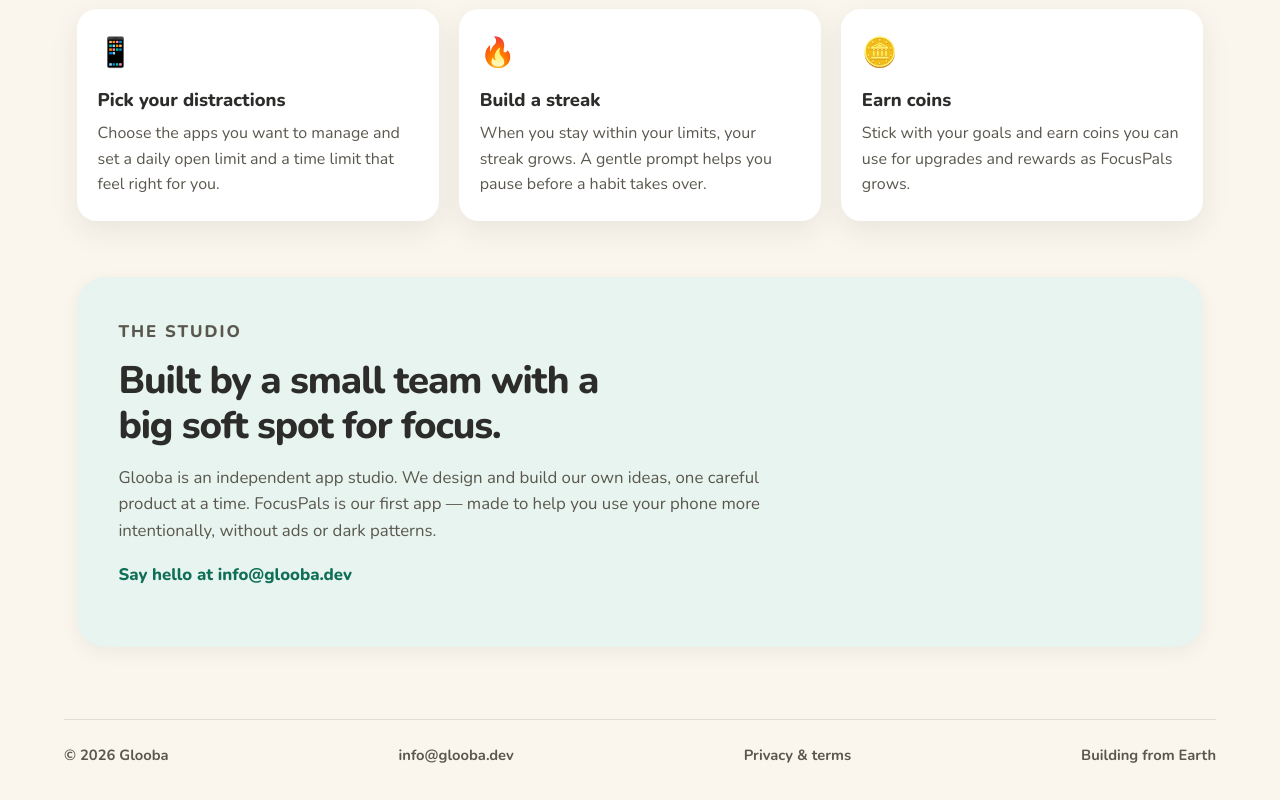
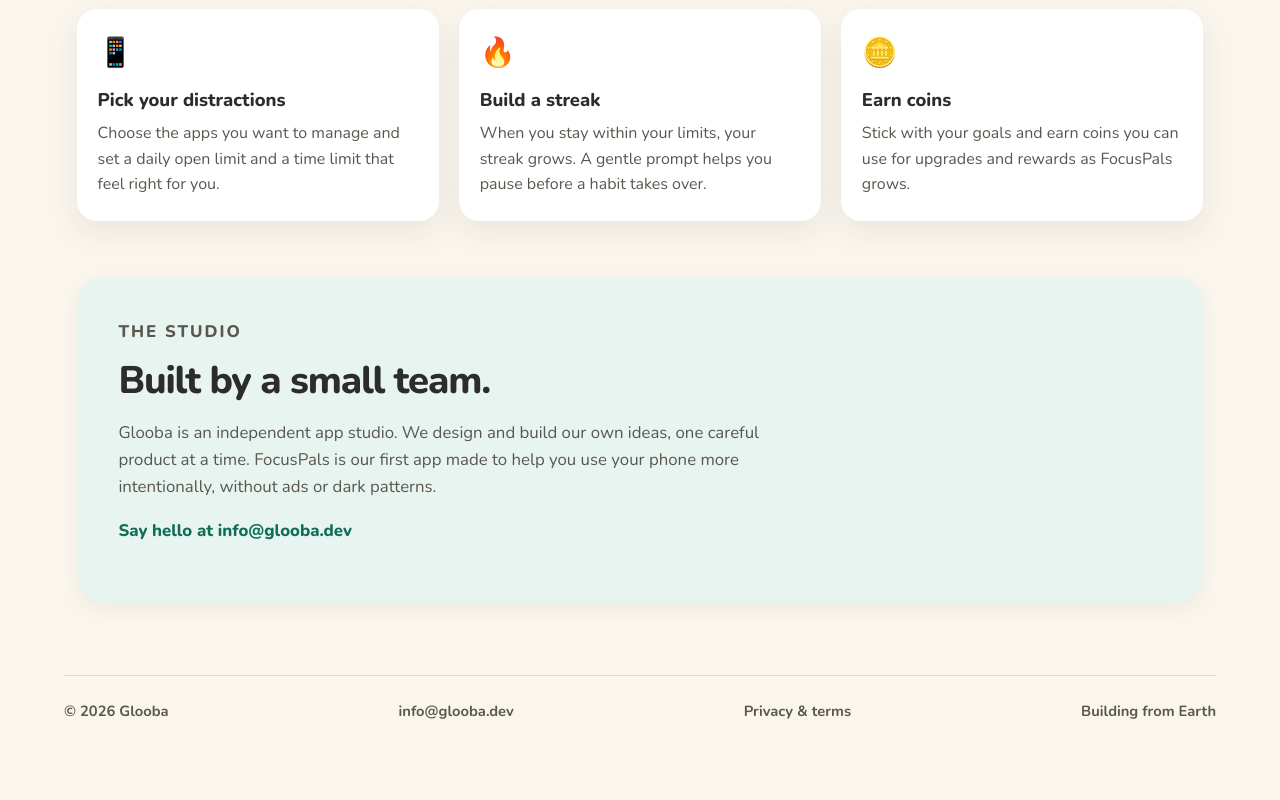
Before and after one commit to Glooba-inc/Glooba, a plain HTML site: page index.html in a window 1280 px wide. Shown: the part 803-1603 px from the top of the page. After the commit the page ends 1559 px from the top, so only its background shows below. Drawn offline with nearby package versions, Linux system fonts and the light colour scheme.

Commit message:
changed some text

```diff
--- a/index.html
+++ b/index.html
@@ -5,7 +5,7 @@
   <meta name="viewport" content="width=device-width, initial-scale=1, viewport-fit=cover" />
   <meta name="theme-color" content="#FAF6EE" />
   <meta name="description" content="Glooba is a small app studio. FocusPals helps you stay in charge of distracting apps, with a friendly focus coach on your phone." />
-  <title>Glooba — FocusPals</title>
+  <title>Glooba - FocusPals</title>
   <link rel="preconnect" href="https://fonts.googleapis.com" />
   <link rel="preconnect" href="https://fonts.gstatic.com" crossorigin />
   <link href="https://fonts.googleapis.com/css2?family=Nunito:ital,wght@0,400;0,600;0,700;0,800;1,400&display=swap" rel="stylesheet" />
@@ -72,8 +72,8 @@
     <section class="studio" aria-labelledby="studio-title">
       <div class="studio-card">
         <p class="eyebrow">The studio</p>
-        <h2 id="studio-title">Built by a small team with a big soft spot for focus.</h2>
-        <p>Glooba is an independent app studio. We design and build our own ideas, one careful product at a time. FocusPals is our first app — made to help you use your phone more intentionally, without ads or dark patterns.</p>
+        <h2 id="studio-title">Built by a small team.</h2>
+        <p>Glooba is an independent app studio. We design and build our own ideas, one careful product at a time. FocusPals is our first app made to help you use your phone more intentionally, without ads or dark patterns.</p>
         <p><a href="mailto:info@glooba.dev">Say hello at info@glooba.dev</a></p>
       </div>
     </section>
```
